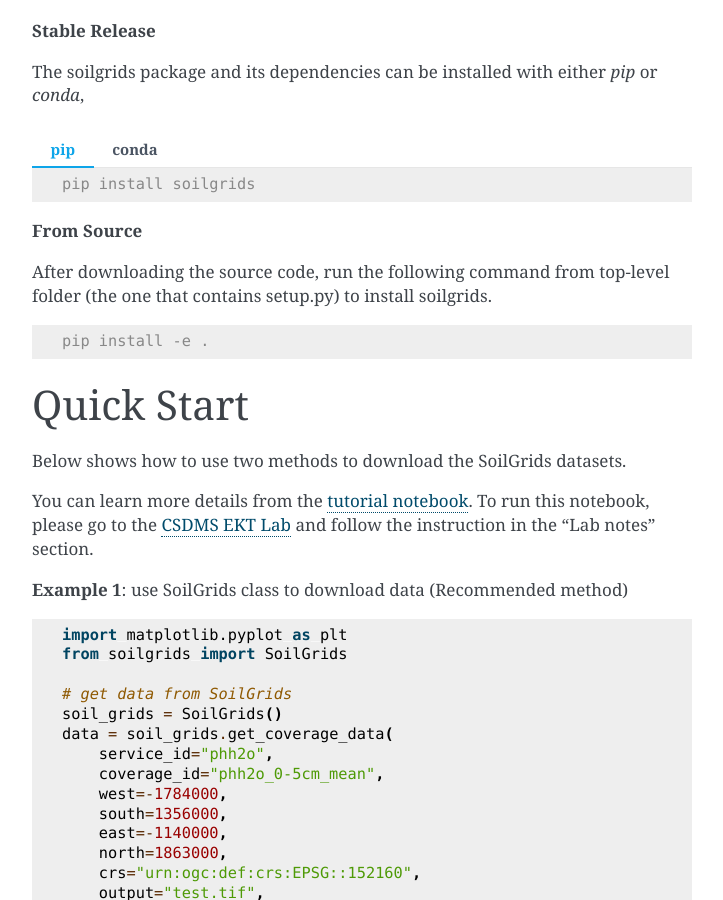
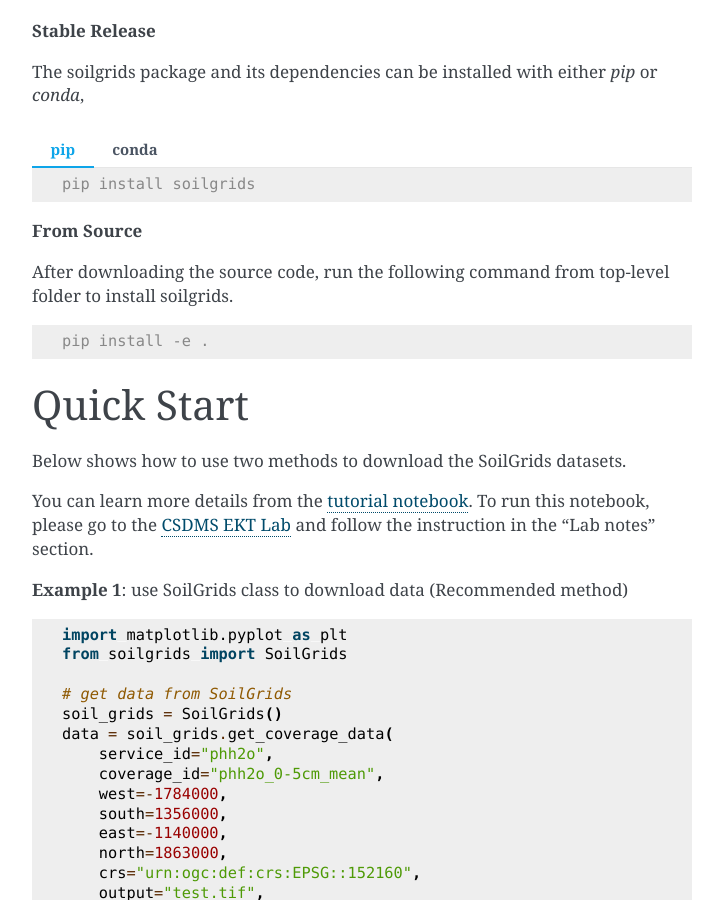
Before and after one commit to gantian127/soilgrids, a Sphinx documentation site: the page built from docs/source/index.md, in a window 1280 px wide and 900 px high, scrolled down 398 px. Shown: the whole window, without its empty margins (388-1111 px from the left). Built offline with Sphinx 7.4.7, drawn with Linux system fonts in a browser that asks for light colours; some of the changed text lies outside the part shown.

Commit message:
update installation info

````diff
--- a/docs/source/index.md
+++ b/docs/source/index.md
@@ -36,7 +36,7 @@
 **From Source**
 
 After downloading the source code, run the following command from top-level folder
-(the one that contains setup.py) to install soilgrids.
+to install soilgrids.
 
 ```console
 pip install -e .
````
Also changed, not shown: other parts of docs/source/index.md (+1 -1 lines), README.md (+1 -1 lines).
